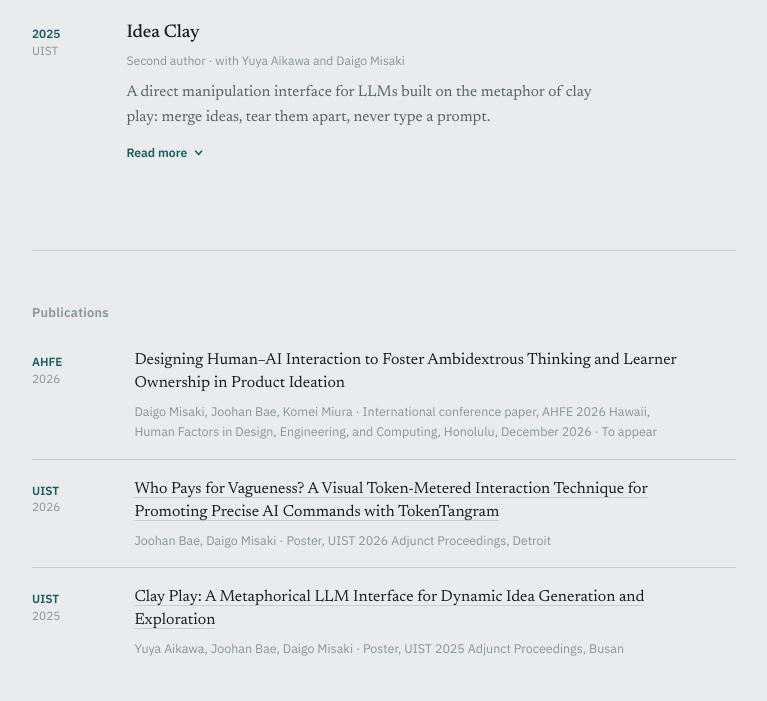
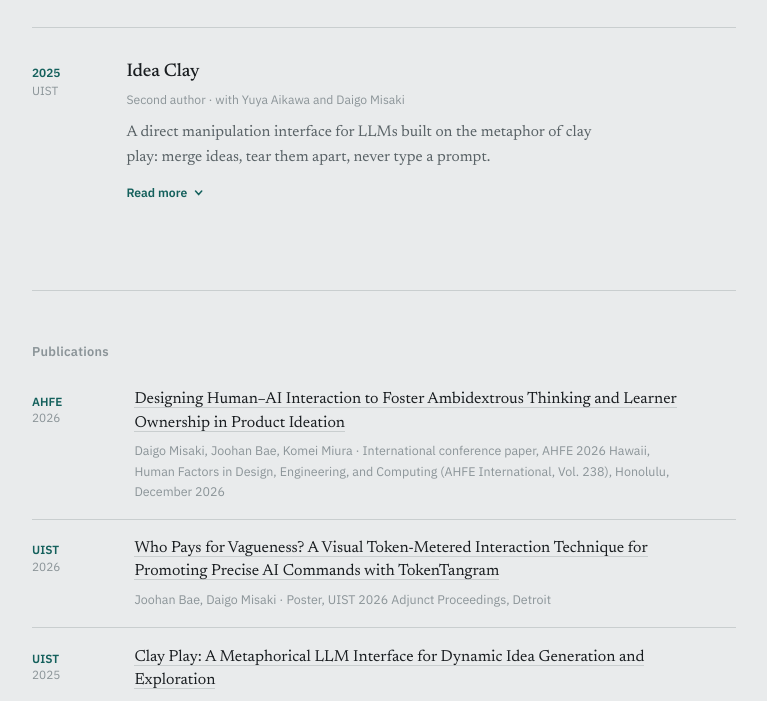
Before and after one commit to joohanbae/joohanbae.github.io, a plain HTML site: page index.html in a window 1280 px wide. Shown: the part 1931-2632 px from the top of the page, without its empty margins (392-1159 px from the left). Drawn offline with Linux system fonts and the light colour scheme.

Commit message:
AHFE 2026 paper published: add DOI to CV and site
Co-Authored-By: Claude Opus 5.5 <noreply@anthropic.com>
Claude-Session: https://claude.ai/code/session_016UhofxjY2WE3EaYhz7jcJ5

```diff
--- a/index.html
+++ b/index.html
@@ -279,6 +279,7 @@
   <section>
     <h2>News</h2>
     <ul class="news">
+      <li><b>2026-11</b>AHFE 2026 Hawaii paper published in AHFE International, Vol. 238.</li>
       <li><b>2026-11</b>Presented TokenTangram at UIST 2026, Detroit.</li>
       <li><b>2026-10</b>Paper on ambidextrous thinking and learner ownership in product ideation accepted to AHFE 2026 Hawaii.</li>
       <li><b>2026-10</b>Poster at the 25th International Symposium on Advanced Technology (ISAT-25), Tainan, Taiwan.</li>
@@ -403,8 +404,8 @@
       <li>
         <div class="venue">AHFE<span>2026</span></div>
         <div>
-          <p class="pub-title">Designing Human–AI Interaction to Foster Ambidextrous Thinking and Learner Ownership in Product Ideation</p>
-          <p class="pub-note">Daigo Misaki, Joohan Bae, Komei Miura · International conference paper, AHFE 2026 Hawaii, Human Factors in Design, Engineering, and Computing, Honolulu, December 2026 · To appear</p>
+          <p class="pub-title"><a href="https://doi.org/10.54941/ahfe1008278">Designing Human–AI Interaction to Foster Ambidextrous Thinking and Learner Ownership in Product Ideation</a></p>
+          <p class="pub-note">Daigo Misaki, Joohan Bae, Komei Miura · International conference paper, AHFE 2026 Hawaii, Human Factors in Design, Engineering, and Computing (AHFE International, Vol. 238), Honolulu, December 2026</p>
         </div>
       </li>
       <li>
```
Also changed, not shown: 1 other file.
